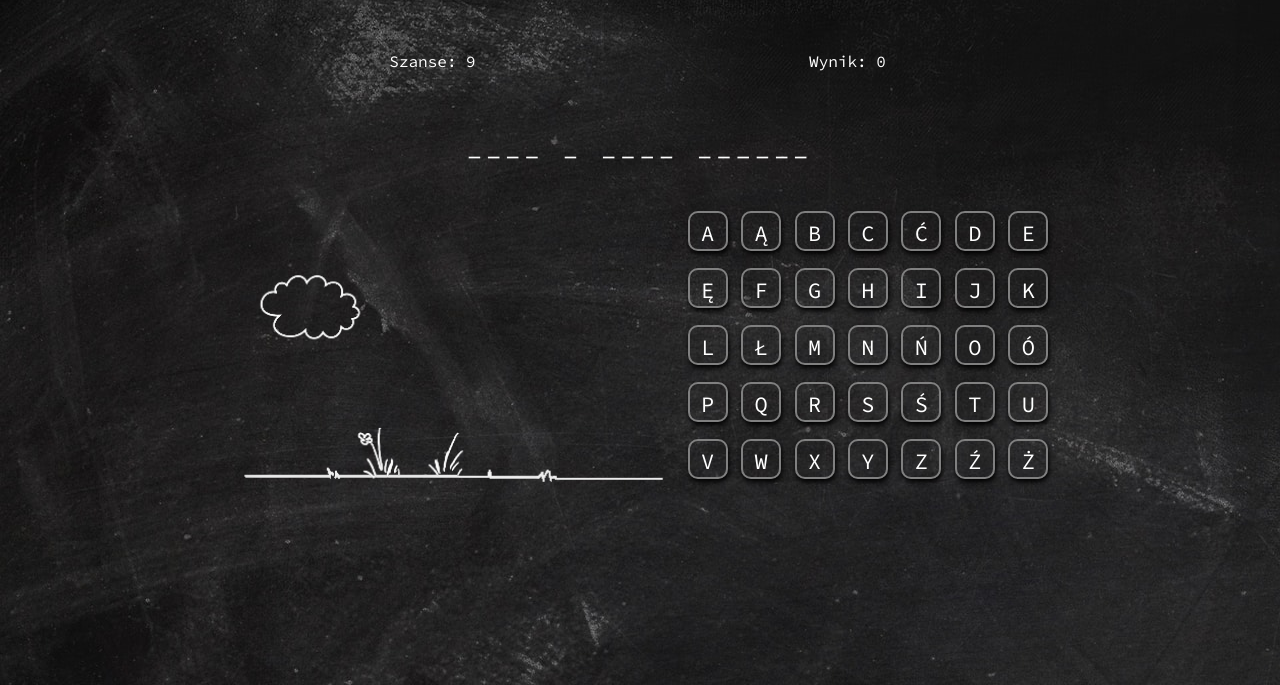
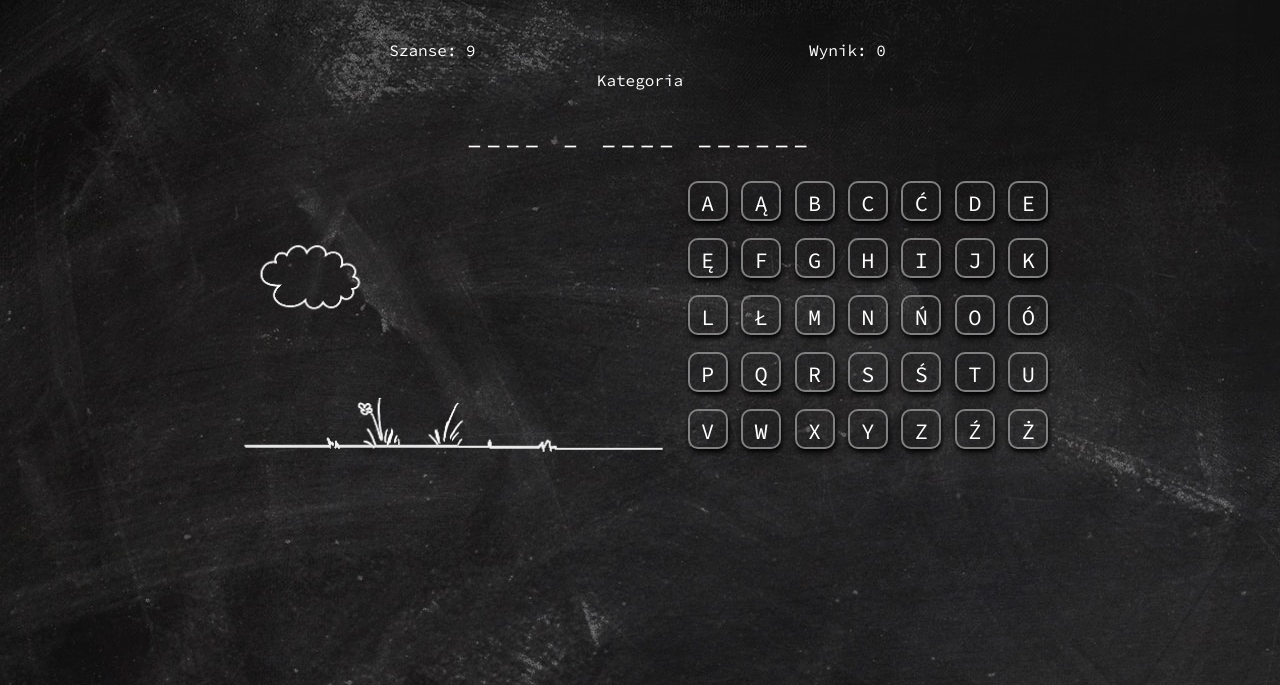
Before and after one commit to fryderykg/hangman, a website: page index.html in a window 1280 px wide. Both pictures are taken after a click on the link 485 px from the left and 356 px from the top of the page. Shown: the part 115-800 px from the top of the page. Drawn offline with Linux system fonts and the light colour scheme.

Commit message:
add category placeholder to html

```diff
--- a/index.html
+++ b/index.html
@@ -29,6 +29,12 @@
             <span class="pl_pl">Wynik:</span>
             <span class="en_gb">Score:</span>
             <span id="score"></span>
+          </p>
+        </div>
+        <div class="row">
+          <p class="category">
+            <span class="pl_pl">Kategoria</span>
+            <span class="en_gb">Category</span>
           </p>
         </div>
         <div class="row">
--- a/main.sass
+++ b/main.sass
@@ -80,12 +80,12 @@
 
 #board
   transition: all 2s
+  p
+    margin: 5px
 
-
-.remaining-chances
-  flex: 1
-
-.score
+.remaining-chances,
+.score,
+.category
   flex: 1
 
 #secretWord
```
Also changed, not shown: main.css, 1 other file.
